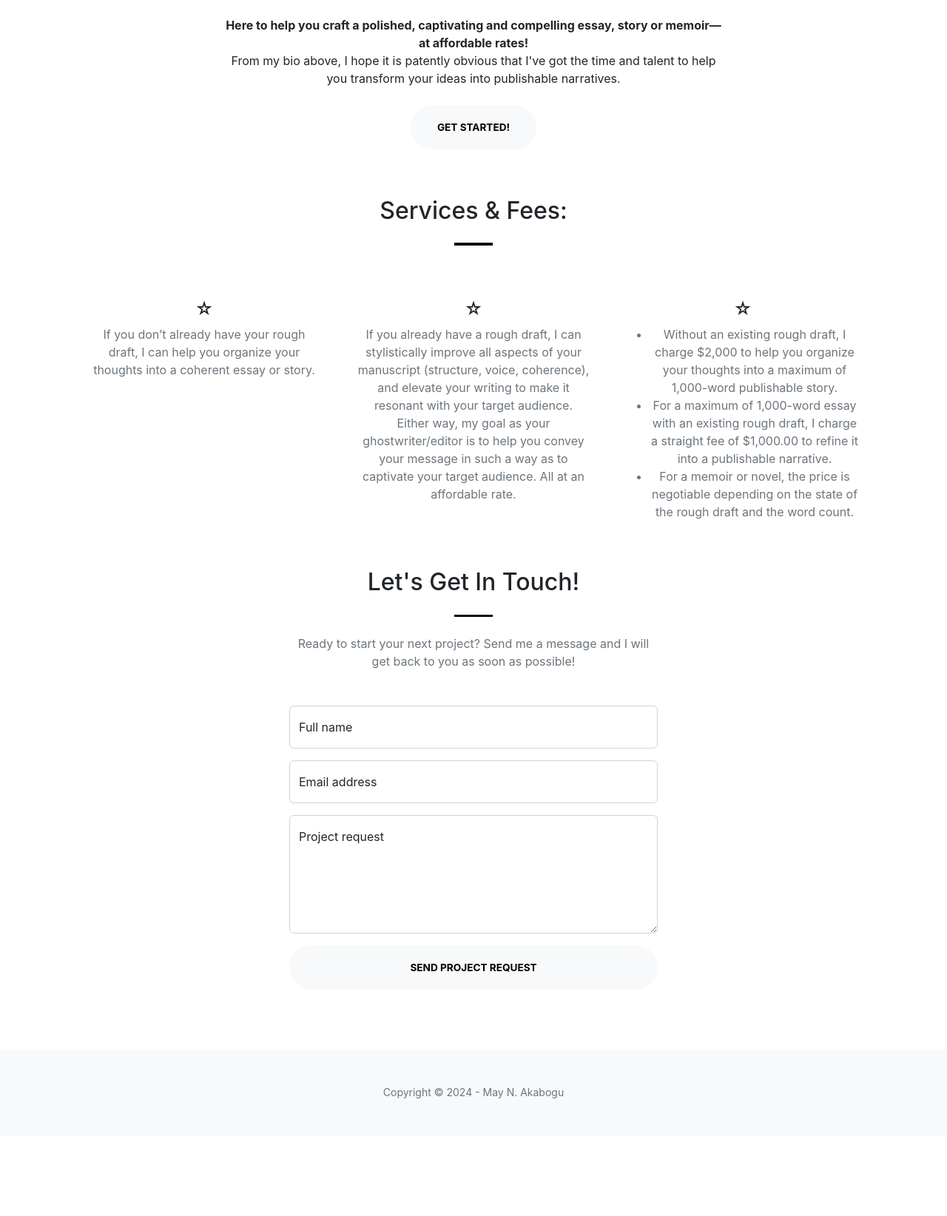
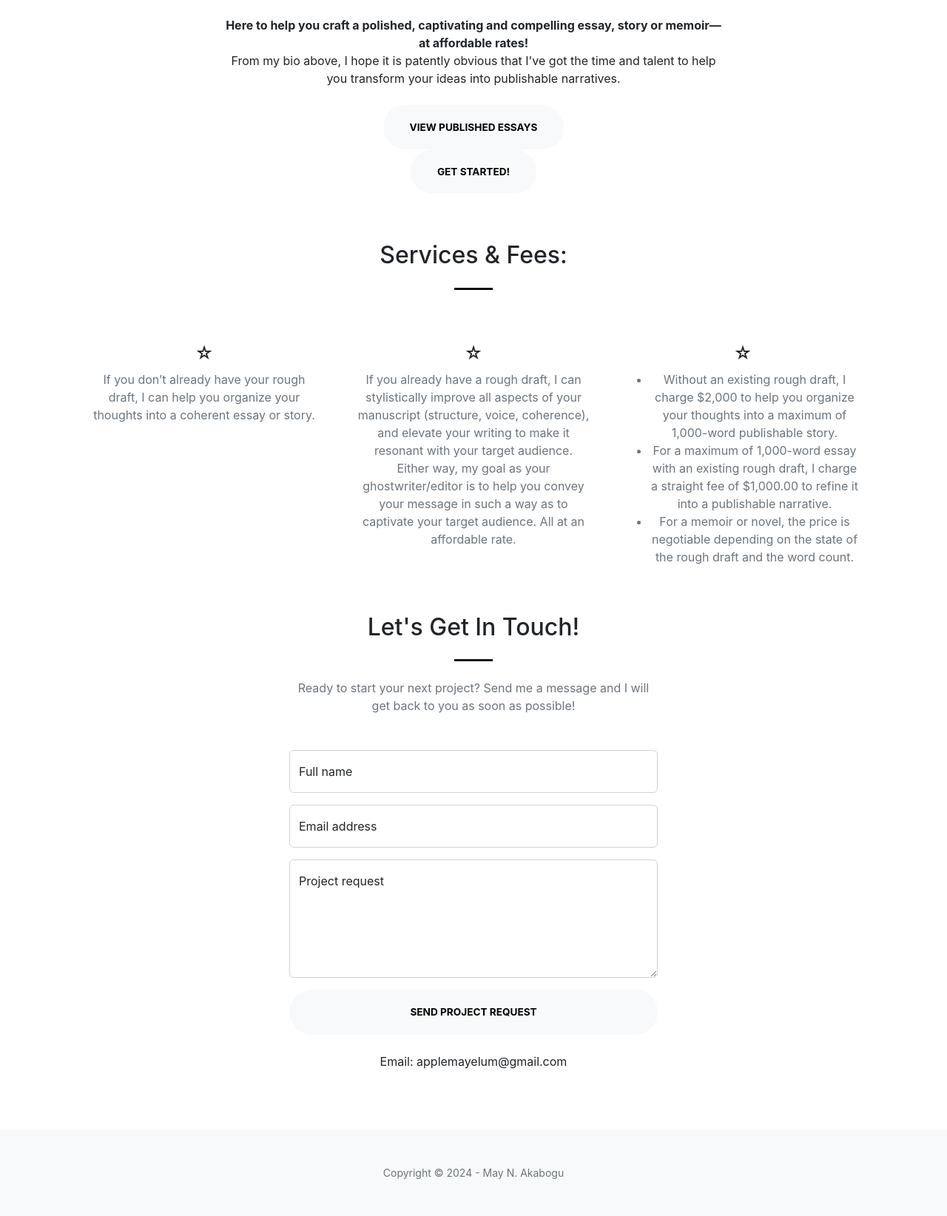
Before and after one commit to BIBI78/00_ghost_writer, a Flask app: page / in a window 1280 px wide. Shown: the part 1020-2664 px from the top of the page at 74% size. Before the commit the page ends 2505 px from the top, so only its background shows below. Run offline with Flask 3, Linux system fonts and the light colour scheme; some libraries are stand-ins or nearby versions.

Commit message:
ADD: add updates : email and esssays button

```diff
--- a/templates/base.html
+++ b/templates/base.html
@@ -101,7 +101,10 @@
                     I've got the time and talent to help you transform your ideas into publishable narratives.
 
                     </p>
+                    <a class="btn btn-light btn-xl" href="static/assets/cv/published-essays.2.pdf">View Published Essays</a>
+                    <br>
                     <a class="btn btn-light btn-xl" href="#services">Get Started!</a>
+
                 </div>
             </div>
         </div>
@@ -193,13 +196,19 @@
                                     <button type="submit" class="btn btn-primary btn-xl ">Send Project Request</button>
 
                                 </div>
+                                <!-- email here -->
+                                 <br>
+                                <div class="text-center mt-0">
+                                    Email: applemayelum@gmail.com
+                                </div>
+                                <!--  -->
                             </div>
                         </div>
                     </form>
 
                     <div class="thankYouOverlay" id="thankYouOverlay">
                         <div class="thankYouMessage" id="thankYouMessage">
-                            <p>Thank you for your project request. We will get back to you soon!</p>
+                            <p>Thank you for your project request. I will get back to you soon!</p>
                         </div>
                     </div>
                 </div>
```
